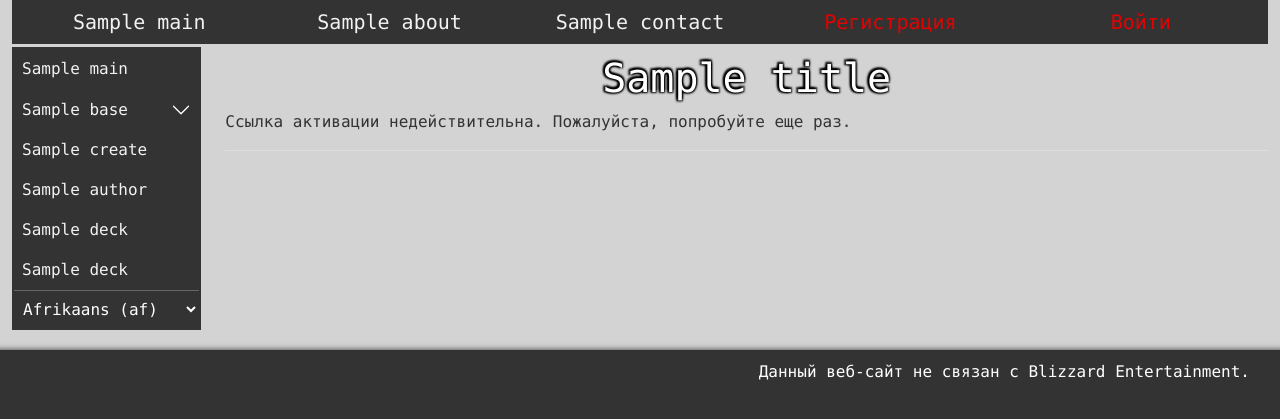
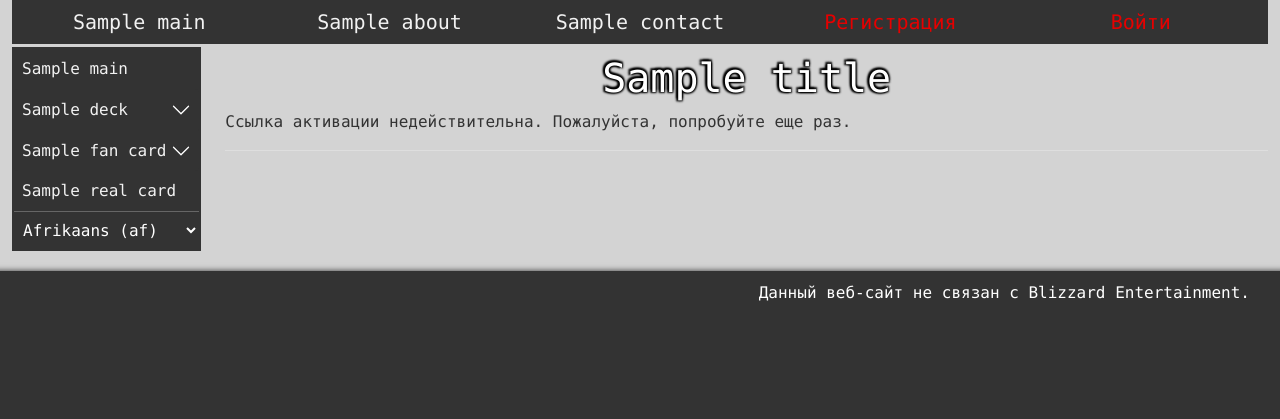
Before and after one commit to ysaron/NeuraHS, a Django app: template neura_hs/accounts/templates/accounts/acc_active_fail.html in a window 1280 px wide. Shown: the top 419 px of the page. Run offline with Django 3.2, Linux system fonts and the light colour scheme; the template is opened without the code that fills it: most values are stand-ins (such as "Sample title", 1, 10 or a date in 2020); parts of the project's set-up code (start-up, migrations or seed data) failed here and were passed over; some libraries are stand-ins or nearby versions.

Commit message:
Improve sidebar; add temporary redirect from '/' to '/decks/'

```diff
--- a/neura_hs/neura_hs/urls.py
+++ b/neura_hs/neura_hs/urls.py
@@ -15,6 +15,7 @@ Including another URLconf
 """
 from django.contrib import admin
 from django.urls import path, include
+from django.views.generic import RedirectView
 from django.conf import settings
 from django.conf.urls.static import static
 from django.conf.urls.i18n import i18n_patterns
@@ -22,7 +23,8 @@ from core.views import homepage, about, contact
 
 
 urlpatterns = [
-    path('', homepage, name='home'),
+    # path('', homepage, name='home'),
+    path('', RedirectView.as_view(url='/decks/')),
     path('decks/', include('decks.urls')),
     path('admin/', admin.site.urls),
     path('accounts/', include('accounts.urls')),
--- a/neura_hs/templates/header.html
+++ b/neura_hs/templates/header.html
@@ -1,5 +1,5 @@
 <div class="topmenu">
-    <a href="{% url top_menu.main.url_name %}">{{ top_menu.main.title }}</a>
+    <a href="/">{{ top_menu.main.title }}</a>
     <a href="{% url top_menu.about.url_name %}">{{ top_menu.about.title }}</a>
     <a href="{% url top_menu.contact.url_name %}">{{ top_menu.contact.title }}</a>
     {% if user.is_authenticated %}
--- a/neura_hs/templates/sidebar.html
+++ b/neura_hs/templates/sidebar.html
@@ -3,24 +3,33 @@
     <a href="{% url side_menu.main.url_name %}" title="{{ side_menu.main.popup }}">{{ side_menu.main.title }}</a>
     <div class="accordion" id="accordionBase">
       <div class="accordion-item sidemenu">
+        <h2 class="accordion-header" id="headingTwo">
+          <button class="accordion-button collapsed" type="button" data-bs-toggle="collapse" data-bs-target="#collapseTwo" aria-expanded="false" aria-controls="collapseTwo">
+            <span>{{ side_menu.decks.title }}</span>
+          </button>
+        </h2>
+        <div id="collapseTwo" class="accordion-collapse collapse" aria-labelledby="headingTwo" data-bs-parent="#accordionBase">
+          <div class="accordion-body">
+            <a class="sub" href="{% url side_menu.decks.create.url_name %}" title="{{ side_menu.decks.create.popup }}">{{ side_menu.decks.create.title }}</a>
+            <a class="sub" href="{% url side_menu.decks.base.url_name %}" title="{{ side_menu.decks.base.popup }}">{{ side_menu.decks.base.title }}</a>
+            <a class="sub" href="{% url side_menu.decks.mine.url_name %}" title="{{ side_menu.decks.mine.popup }}">{{ side_menu.decks.mine.title }}</a>
+          </div>
+        </div>
         <h2 class="accordion-header" id="headingOne">
           <button class="accordion-button collapsed" type="button" data-bs-toggle="collapse" data-bs-target="#collapseOne" aria-expanded="false" aria-controls="collapseOne">
-            <span>{{ side_menu.base.title }}</span>
+            <span>{{ side_menu.fan_cards.title }}</span>
           </button>
         </h2>
         <div id="collapseOne" class="accordion-collapse collapse" aria-labelledby="headingOne" data-bs-parent="#accordionBase">
           <div class="accordion-body">
-            <a class="sub" href="{% url side_menu.base.real.url_name %}" title="{{ side_menu.base.real.popup }}">{{ side_menu.base.real.title }}</a>
-              <a class="sub" href="{% url side_menu.base.fan.url_name %}" title="{{ side_menu.base.fan.popup }}">{{ side_menu.base.fan.title }}</a>
-              <a class="sub" href="#" title="{{ side_menu.base.neura.popup }}">{{ side_menu.base.neura.title }}</a>
+            <a class="sub" href="{% url side_menu.fan_cards.create.url_name %}" title="{{ side_menu.fan_cards.create.popup }}">{{ side_menu.fan_cards.create.title }}</a>
+            <a class="sub" href="{% url side_menu.fan_cards.base.url_name %}" title="{{ side_menu.fan_cards.base.popup }}">{{ side_menu.fan_cards.base.title }}</a>
+            <a class="sub" href="{% url side_menu.fan_cards.authors.url_name %}" title="{{ side_menu.fan_cards.authors.popup }}">{{ side_menu.fan_cards.authors.title }}</a>
           </div>
         </div>
       </div>
     </div>
-    <a href="{% url side_menu.create.url_name %}" title="{{ side_menu.create.popup }}">{{ side_menu.create.title }}</a>
-    <a href="{% url side_menu.authors.url_name %}" title="{{ side_menu.authors.popup }}">{{ side_menu.authors.title }}</a>
-    <a href="{% url side_menu.all_decks.url_name %}" title="{{ side_menu.all_decks.popup }}">{{ side_menu.all_decks.title }}</a>
-    <a href="{% url side_menu.my_decks.url_name %}" title="{{ side_menu.my_decks.popup }}">{{ side_menu.my_decks.title }}</a>
+    <a href="{% url side_menu.real_cards.url_name %}" title="{{ side_menu.real_cards.popup }}">{{ side_menu.real_cards.title }}</a>
     <hr style="margin: 0px 0px;">
     <form action="{% url 'set_language' %}" method="post" id="form-i18n">
         {% csrf_token %}
```
Also changed, not shown: neura_hs/neura_hs/settings.py (+11 -10 lines).
